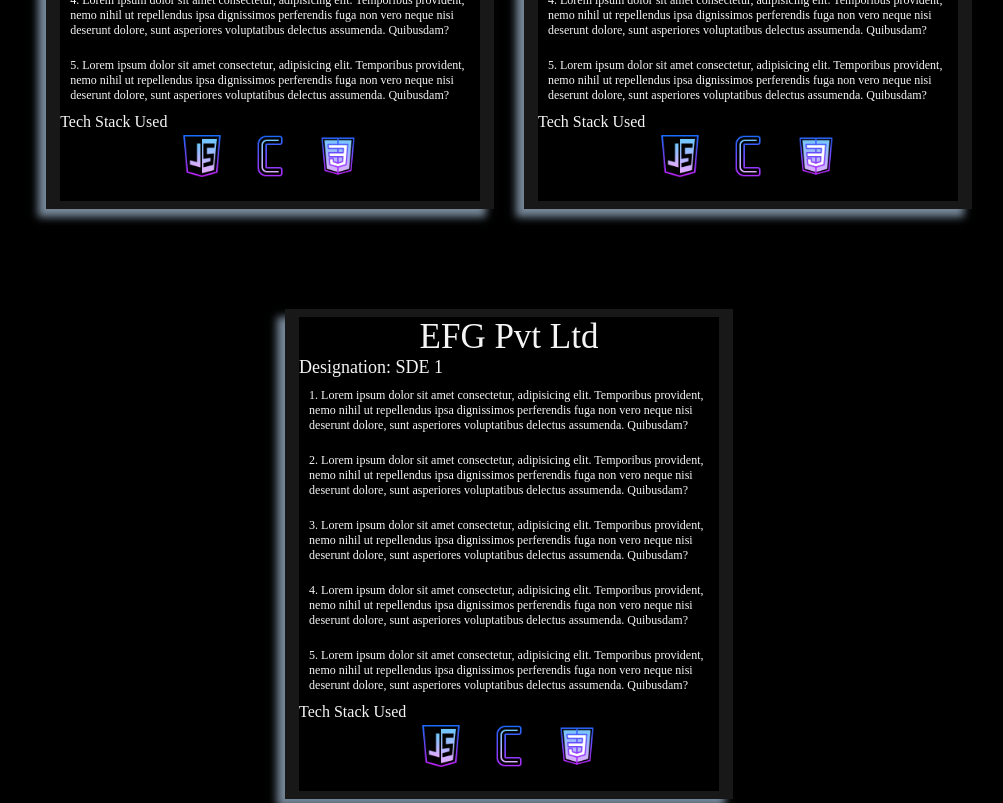
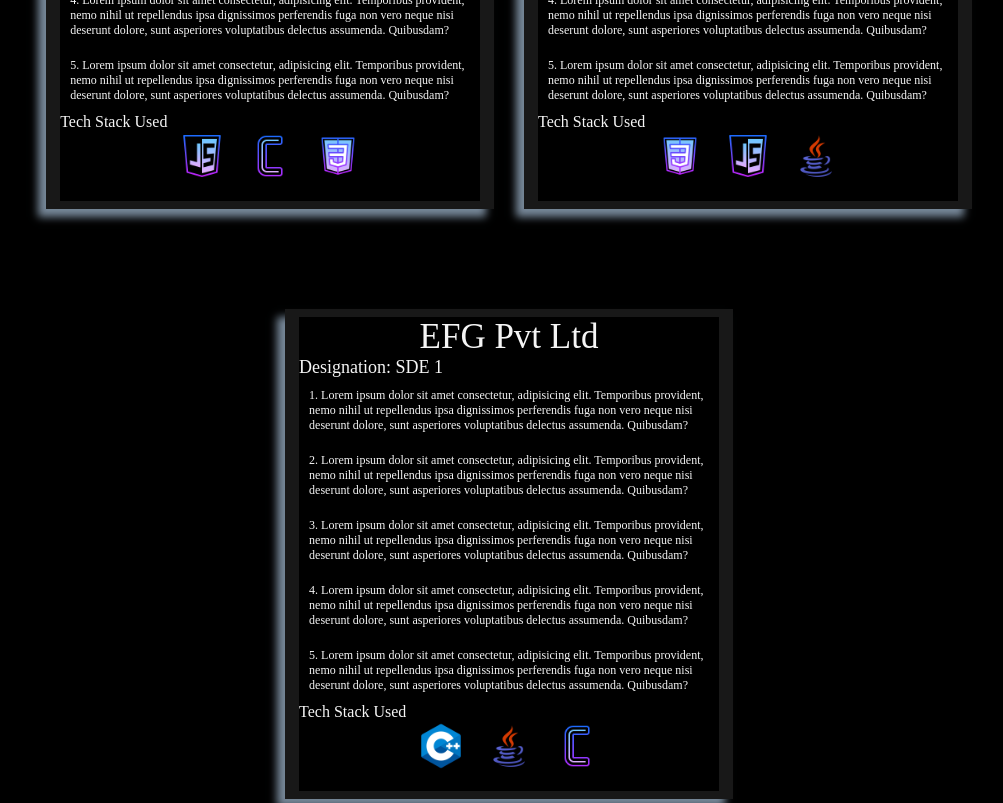
Before and after one commit to Rahul151004/rahul-react-resume-template, a React (Vite) app: page / in a window 1280 px wide. Shown: the part 1780-2583 px from the top of the page, without its empty margins (131-1134 px from the left). Built offline with nearby package versions, Linux system fonts and the light colour scheme.

Commit message:
minor icon changes

```diff
--- a/src/components/Experience/Experience.jsx
+++ b/src/components/Experience/Experience.jsx
@@ -5,6 +5,9 @@ import ExperienceCard from './ExperienceCard/ExperienceCard';
 import c from '../../assets/c.png';
 import js from '../../assets/js.png';
 import css from '../../assets/css.png';
+import python from '../../assets/python.png';
+import cpp from '../../assets/c++.png';
+import java from '../../assets/java.png';
 
 export default function Experience() {
     const statements = [
@@ -16,6 +19,10 @@ export default function Experience() {
     ];
 
     const iconImages = [js, c, css];
+
+    const iconImages1 = [css, js, java];
+
+    const iconimages = [cpp, java, c];
 
     const containerVariants = {
         hidden: { opacity: 0 },
@@ -56,14 +63,14 @@ export default function Experience() {
                     companyName='XYZ Pvt Ltd'
                     designation='SDE 1'
                     statements={statements}
-                    iconImages={iconImages}
+                    iconImages={iconImages1}
                     variants={itemVariants}
                 />
                 <ExperienceCard
                     companyName='EFG Pvt Ltd'
                     designation='SDE 1'
                     statements={statements}
-                    iconImages={iconImages}
+                    iconImages={iconimages}
                     variants={itemVariants}
                 />
             </motion.div>
```
